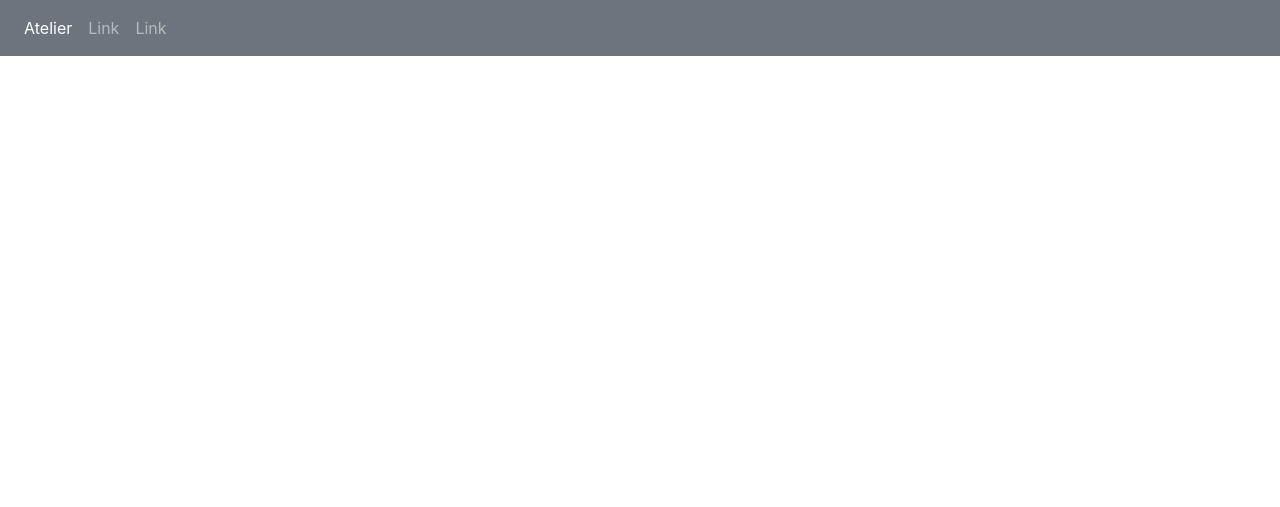
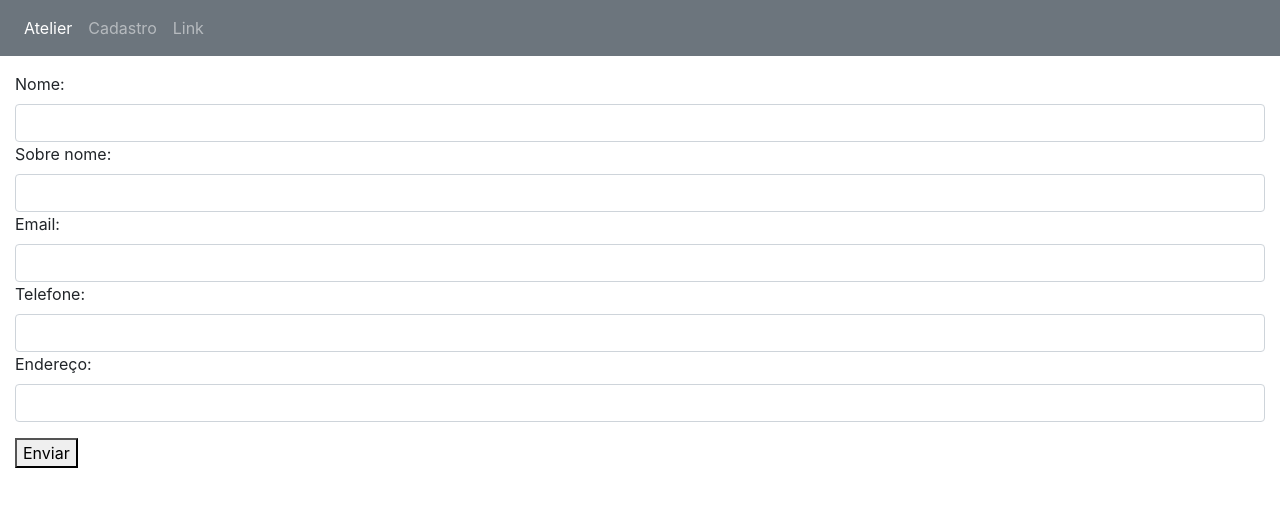
Before and after one commit to jefferson-duarte/Atelier, a Django app: page /auth/cadastro/ in a window 1280 px wide. Shown: the top 507 px of the page. Run offline with Django 4.2, Linux system fonts and the light colour scheme; parts of the project's set-up code (start-up, migrations or seed data) failed here and were passed over.

Commit message:
Adicionado form cadastro

```diff
--- a/autenticacao/templates/autenticacao/cadastro.html
+++ b/autenticacao/templates/autenticacao/cadastro.html
@@ -1 +1,22 @@
 {% extends 'base.html' %}
+
+{% block content %}
+    <div class="content col-12 mt-3">
+        <form action="{% url 'cadastro' %}" method="POST">
+            {% csrf_token %}
+
+            <label for="nome">Nome:</label>
+            <input type="text" class="form-control" name="nome">
+            <label for="sobre_nome">Sobre nome:</label>
+            <input type="text" class="form-control" name="sobre_nome">
+            <label for="email">Email:</label>
+            <input type="email" class="form-control" name="email">
+            <label for="telefone">Telefone:</label>
+            <input type="text" class="form-control" name="telefone">
+            <label for="endereco">Endereço:</label>
+            <input type="text" class="form-control" name="endereco">
+
+            <button type="submit" class="mt-3">Enviar</button>
+        </form>
+    </div>
+{% endblock %}
--- a/templates/partials/_nav.html
+++ b/templates/partials/_nav.html
@@ -4,7 +4,7 @@
         <a class="nav-link" href="#">Atelier</a>
       </li>
       <li class="nav-item">
-        <a class="nav-link" href="#">Link</a>
+        <a class="nav-link" href="{% url 'cadastro' %}">Cadastro</a>
       </li>
       <li class="nav-item">
         <a class="nav-link" href="#">Link</a>
```
Also changed, not shown: autenticacao/models.py (line endings or trailing spaces), autenticacao/urls.py (line endings or trailing spaces).
